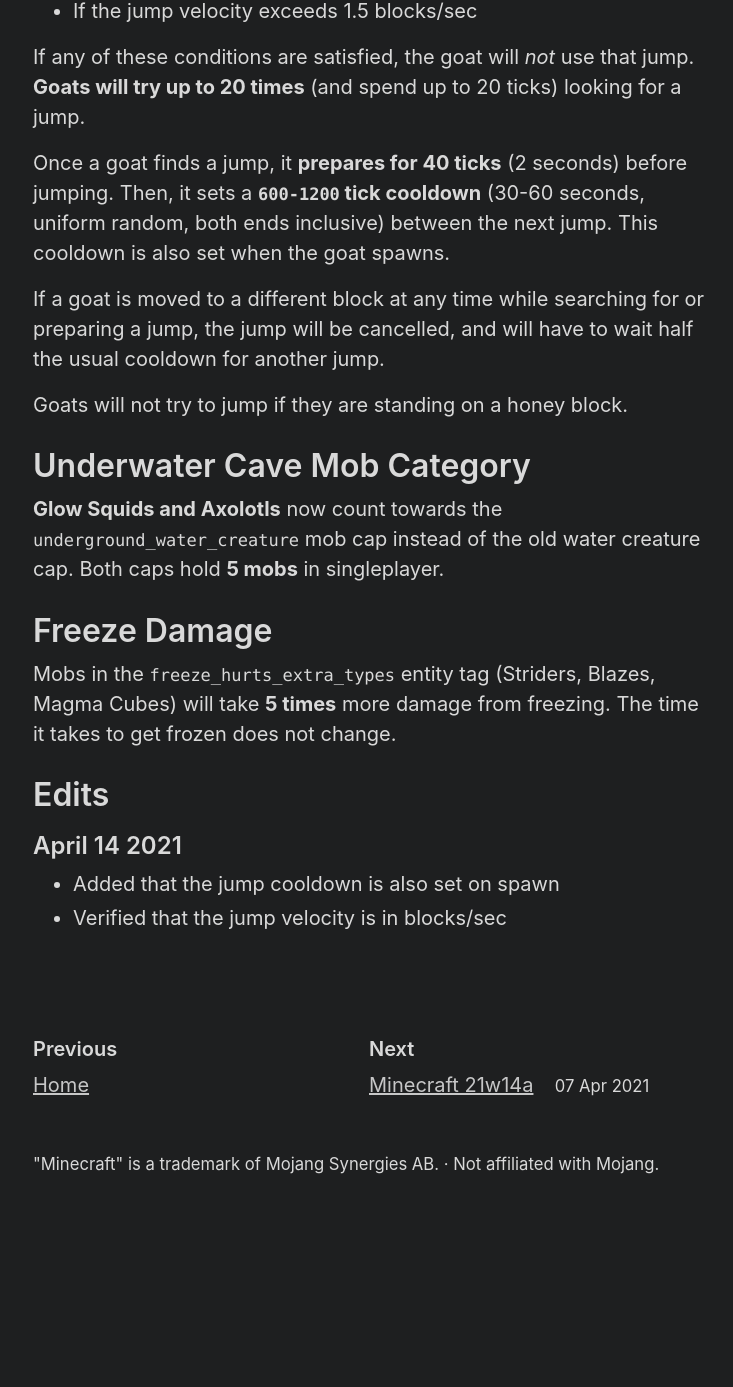
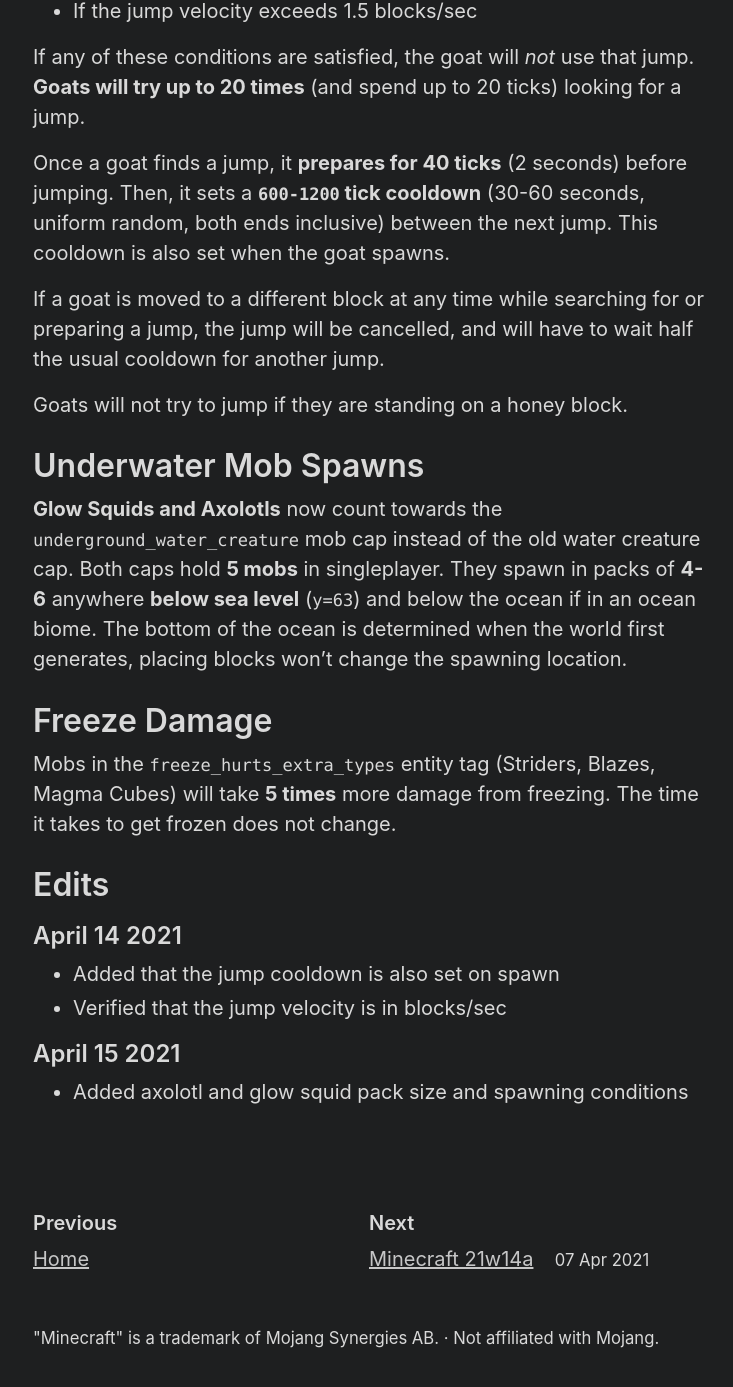
Before and after one commit to Tisawesomeness/tisawesomeness.github.io, a Jekyll site: the page built from snapshots/_posts/2021-03-31-21w13a.md, in a window 1280 px wide and 1400 px high, scrolled down 1082 px. Shown: the top 1387 px of the window, without its empty margins (271-1004 px from the left). Built offline with Jekyll 4.4.1, drawn with Linux system fonts in a browser that asks for light colours; before the commit the page ends 2308 px from its top, so only the background shows below that; some of the changed text lies outside the part shown.

Commit message:
Add axolotl and glow squid pack size and spawning conditions

```diff
--- a/snapshots/_posts/2021-03-31-21w13a.md
+++ b/snapshots/_posts/2021-03-31-21w13a.md
@@ -4,7 +4,7 @@
 date:   2021-03-31 21:34:40 -0500
 ---
 
-This snapshot adds goats, a darker splash screen, a new mob cap, and the light block! See the [changelog](https://www.minecraft.net/en-us/article/minecraft-snapshot-21w13a).
+This snapshot adds goats, a darker splash screen, axolotl spawns, and the light block! See the [changelog](https://www.minecraft.net/en-us/article/minecraft-snapshot-21w13a).
 
 # Goats
 
@@ -38,9 +38,9 @@
 
 Goats will not try to jump if they are standing on a honey block.
 
-# Underwater Cave Mob Category
+# Underwater Mob Spawns
 
-**Glow Squids and Axolotls** now count towards the `underground_water_creature` mob cap instead of the old water creature cap. Both caps hold **5 mobs** in singleplayer.
+**Glow Squids and Axolotls** now count towards the `underground_water_creature` mob cap instead of the old water creature cap. Both caps hold **5 mobs** in singleplayer. They spawn in packs of **4-6** anywhere **below sea level** (`y=63`) and below the ocean if in an ocean biome. The bottom of the ocean is determined when the world first generates, placing blocks won't change the spawning location.
 
 # Freeze Damage
 
@@ -52,3 +52,7 @@
 
 - Added that the jump cooldown is also set on spawn
 - Verified that the jump velocity is in blocks/sec
+
+## April 15 2021
+
+- Added axolotl and glow squid pack size and spawning conditions
```
